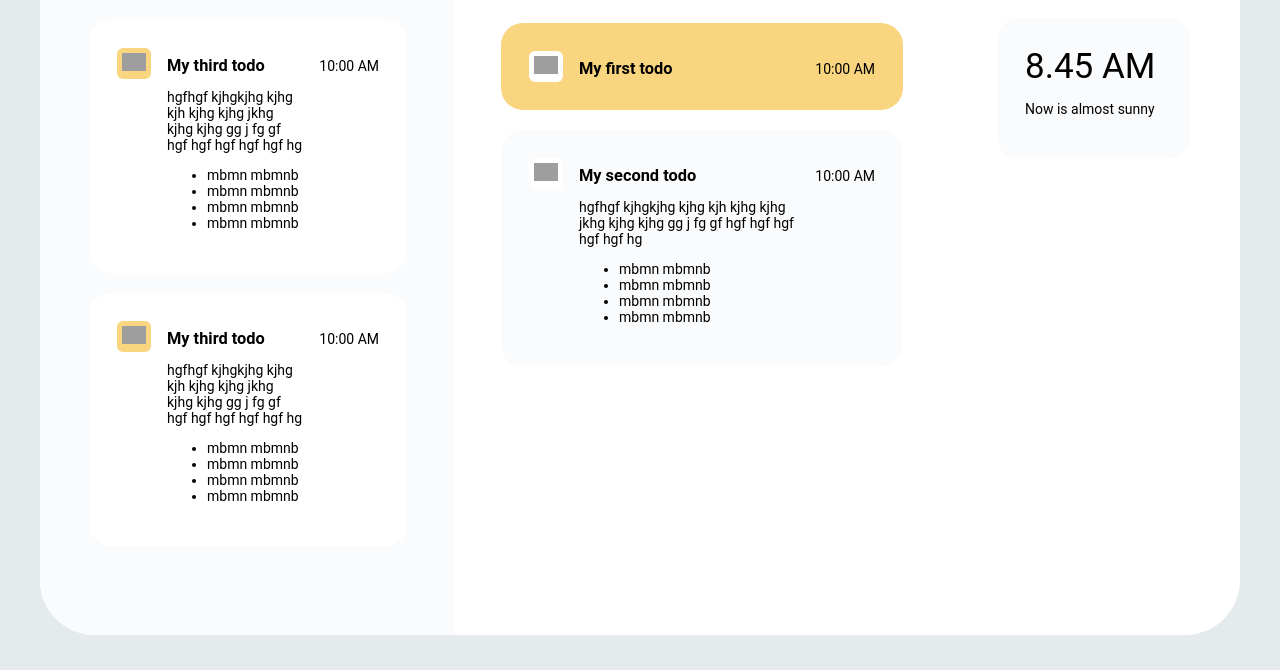
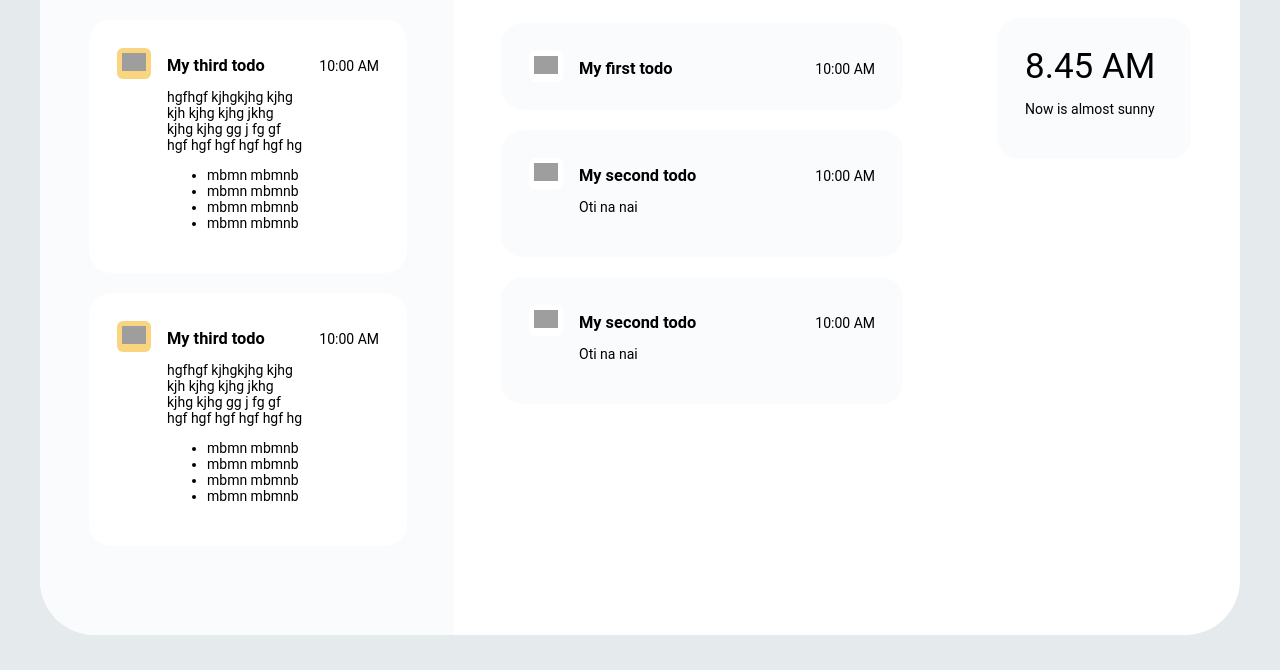
Before and after one commit to AlexandrosPrifti/todo-app, a plain HTML site: page index.html in a window 1280 px wide. Both pictures are taken after a click on the button "Close modal". Shown: the part 200-870 px from the top of the page. Drawn offline with Linux system fonts and the light colour scheme; grey boxes are pictures that could not be loaded.

Commit message:
add a todo to app

```diff
--- a/index.html
+++ b/index.html
@@ -89,46 +89,6 @@
                     <button class="main-date-btn">&lt;</button>
                     <button class="main-date-btn">&gt;</button>
                 </section>
-
-                <section class="bg-orange todo-block">
-                    <div>
-                        <span class="todo-block-img"><img src="https://cdn-icons.flaticon.com/png/512/3001/premium/3001764.png?token=exp=1636023080~hmac=a00ae20c1e0bed75a12dfdec837e3d09" alt="animals"></span>
-                    </div>
-                    <div>
-                        <h3>My first todo</h3>
-                    </div>
-                    <div>10:00 AM</div>
-                </section>
-                <section class="bg-grey todo-block">
-                    <div>
-                        <span class="todo-block-img"><img src="https://cdn-icons.flaticon.com/png/512/3001/premium/3001764.png?token=exp=1636023080~hmac=a00ae20c1e0bed75a12dfdec837e3d09" alt="animals"></span>
-                    </div>
-                    <div>
-
-                        <h3>My second todo</h3>
-
-                        <p>
-                            hgfhgf kjhgkjhg kjhg kjh kjhg kjhg jkhg kjhg kjhg gg j fg gf hgf hgf hgf hgf hgf hg
-                        </p>
-
-                        <ul>
-                            <li>
-                                mbmn mbmnb
-                            </li>
-                            <li>
-                                mbmn mbmnb
-                            </li>
-                            <li>
-                                mbmn mbmnb
-                            </li>
-                            <li>
-                                mbmn mbmnb
-                            </li>
-                        </ul>
-
-                    </div>
-                    <div>10:00 AM</div>
-                </section>
             </main>
             <aside class="column width-25 right-aside">
                 <div class="flex space-between align-items-bottom" style="margin-bottom: 86px;">
@@ -146,7 +106,7 @@
         </div>
      </div>
      <div class="modal open" id="todo-modal">
-        <h3>Add todo <form action=""></form></h3>
+        <h3>Add todo</h3>
         <button id="close-modal-btn">Close modal</button>
         <form action="" id="add-todo-form">
             <div>
@@ -160,10 +120,15 @@
                 <textarea name="description" id="description" cols="30" rows="10"></textarea>
             </div>
             <div>
+                <label style="display: block;" for="done">Done</label>
+                <input type="checkbox" name="done">
+            </div>
+            <div>
                 <button id="add-todo" type="submit">Add</button>
             </div>
         </form>
      </div>
     <script src="./js/main.js"></script>
+    <!-- <h4>tijjjj?</h4> -->
 </body>
 </html>
--- a/js/main.js
+++ b/js/main.js
@@ -1,13 +1,109 @@
+function renderTodos(todosList) {
+    const mainElement = document.querySelector("main");
+    for (let todo of todosList) {
+        const todoElement = document.createElement('div');
+        todoElement.innerHTML = todoHtml(todo); // todo.title;
+        mainElement.appendChild(todoElement);
+    }
+}
+
+function todoHtml (todoObject) {
+    const { title, description, done } = todoObject;
+    const descriptionHtml = description ? `<p>${description}</p>` : '';
+    const bg = done === true ? "bg-orange" : "bg-grey";
+
+    return `
+        <section class="${bg} todo-block">
+            <div>
+                <span class="todo-block-img">
+                    <img src="https://cdn-icons.flaticon.com/png/512/3001/premium/3001764.png?token=exp=1636023080~hmac=a00ae20c1e0bed75a12dfdec837e3d09"
+                    alt="animals">
+                </span>
+            </div>
+            <div>
+                <h3>${title}</h3>
+                ${descriptionHtml}
+            </div>
+            <div>10:00 AM</div>
+        </section>
+
+    `
+}
+
+function addTodoToHtml(todoObject) {
+    renderTodos([todoObject]);
+}
+
+document.addEventListener("DOMContentLoaded", function() {
     let modal = window.document.getElementById('todo-modal');
     let addTodoBtn = window.document.getElementById('add-todo-btn');
     let closeModalBtn = window.document.getElementById('close-modal-btn');
+    let formElement = window.document.querySelector("#add-todo-form");
+
+    let todos = [
+        {
+            title: "My first todo",
+            description: "",
+            done: false,
+            dueDate: new Date()
+        },
+        {
+            title: "My second todo",
+            description: "Oti na nai",
+            done: false,
+            dueDate: new Date('2021-12-12 21:12:12')
+        },
+        {
+            title: "My second todo",
+            description: "Oti na nai",
+            done: false,
+            dueDate: new Date('2021-12-12 21:12:12')
+        },
+    ];
+
+    function closeModal(mod) {
+        mod.style.display = 'none';
+    }
+
+    function openModal(mod) {
+        mod.style.display = 'block';
+    }
+
+    renderTodos(todos);
 
     addTodoBtn.addEventListener('click', (ev) => {
         // modal.classList.add('open');
-    modal.style.display = 'block';
+        // modal.style.display = 'block';
+        openModal(modal);
     });
 
     closeModalBtn.addEventListener('click', (ev) => {
         // modal.classList.remove('open');
-    modal.style.display = 'none';
+        // modal.style.display = 'none';
+        closeModal(modal)
     });
+    console.log({formElement})
+
+    formElement.addEventListener('submit', (ev) => {
+        ev.preventDefault();
+        const title = formElement.title.value;
+        const description = formElement.description.value;
+        const done = formElement.done.checked;
+        const todo = {
+            title,
+            description,
+            done
+        }
+        todos.push(todo);
+        addTodoToHtml(todo);
+        formElement.reset();
+        closeModal(modal);
+    });
+
+});
+
+// function openModal() {}
+// function closeModal() {}
+// function addTodo() {}
+// function addTodoToHtml() {}
+// function toggleTodoDone() {}
```
Also changed, not shown: 1 other file. Lines whose indentation alone changed are shown as unchanged.
